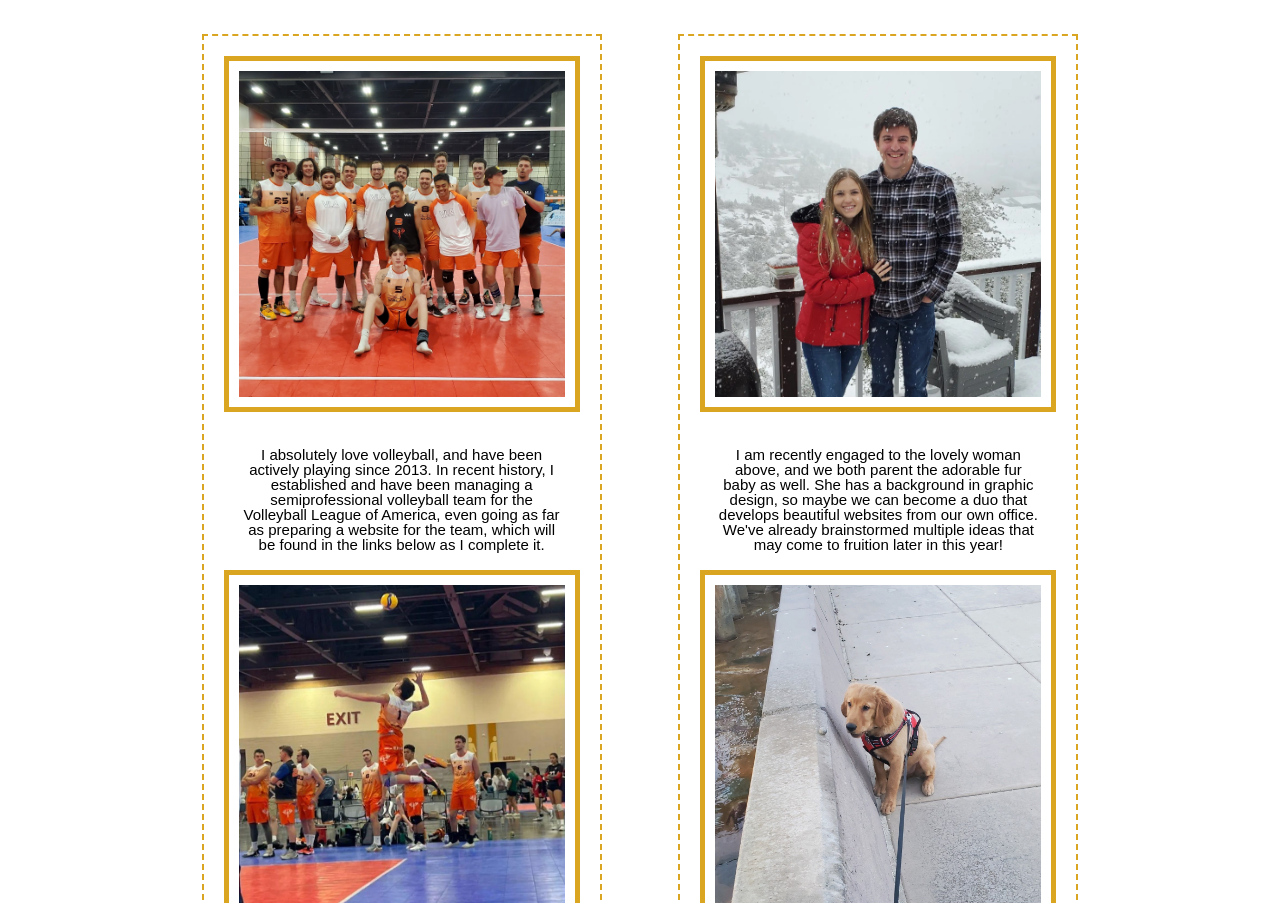
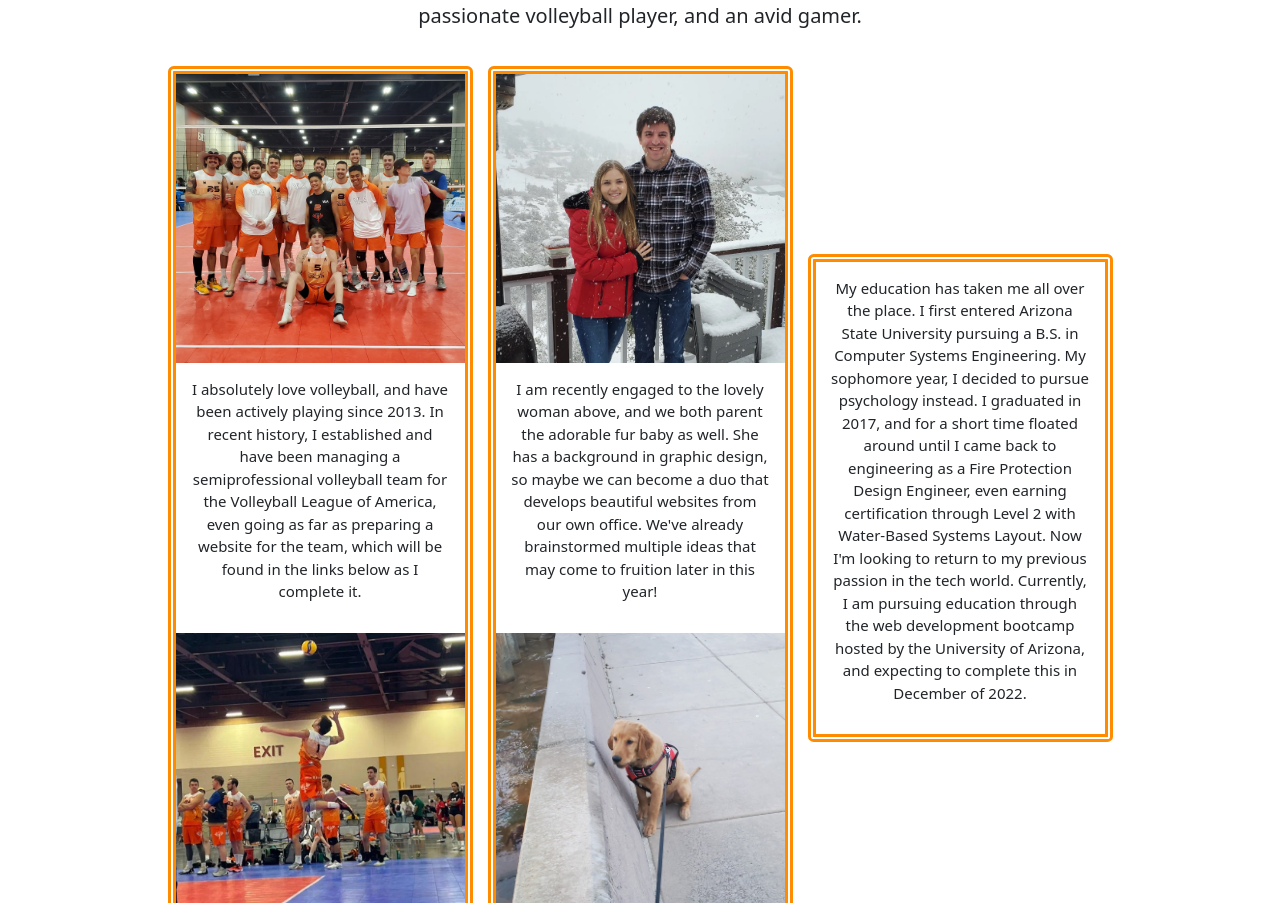
Before and after one commit to lucasz10/Zach-Lucas-Portfolio, a plain HTML site: page index.html in a window 1280 px wide. Shown: the part 324-1227 px from the top of the page. Drawn offline with nearby package versions, Linux system fonts and the light colour scheme.

Commit message:
Updated Nav headers and Bio with bootstrap

```diff
--- a/assets/css/style.css
+++ b/assets/css/style.css
@@ -89,24 +89,10 @@ h2 {
 }
 
 .bio {
-    border: 2px dashed var(--primary-background);
-    width: 25%;
-    padding: 20px;
-    margin: 3%;
-    min-width: 400px;
+    border: 8px double var(--primary-background);
+
 }
 
-.bio p{
-    padding: 5%;
-    text-align: center;
-}
-
-.bio img {
-    width: 100%;
-    padding: 10px;
-    border: 5px solid var(--primary-background);
-
-}
 /* Section for altering project list formatting */
 
 #projects {
--- a/index.html
+++ b/index.html
@@ -4,59 +4,63 @@
     <title>Zachary Lucas - Web Development Portfolio</title>
     <link rel="stylesheet" href="./assets/css/reset.css">
     <link rel="stylesheet" href="./assets/css/style.css">
+    <link href="https://cdn.jsdelivr.net/npm/bootstrap@5.2.0/dist/css/bootstrap.min.css" rel="stylesheet">
 </head>
 
 <body>
-    <header>
+    <header class="text-center w-100">
         <h1> Zachary Lucas - Web Development Portfolio</h1>
         <!-- Links to sections in header -->
         <nav>
-            <ul class="navTools">
-                <li><a class="navBar" href='#introduction'>Introduction</a></li>
-                <li><a class="navBar" href='#projects'>Web Development Projects</a></li>
-                <li><a class="navBar" href='#socials'>Socials & Contact Info</a></li>
-            </ul>
+            <div class="col">
+                <a class="btn btn-secondary" href="#introduction" role="button">Introduction</a>
+                <a class="btn btn-secondary" href="#projects" role="button">Web Development Projects</a>
+                <a class="btn btn-secondary" href="#socials" role="button">Socials & Contact Info</a>
+            </div>
         </nav>
     </header>
+
     <!-- Introductory details -->
     <h2>Introduction:</h2>
     <p class="summary">
         My name is Zachary Lucas, an aspiring web developer and software engineer.
         At a basic level, you can summarize me as a passionate volleyball player, and an avid gamer.
     </p>
-    <div class = "aboutMe">
-        <article class="bio" id="introduction">
-            <img src="./assets/images/20220626_150006.jpg" alt="Me performing a jump serve">
-            <p>
-                <br>
+    <div class="aboutMe d-flex justify-content-center align-items-center">
+        <div class="col-3">
+            <div class="card mx-2" style="border: 8px double darkorange" id="introduction">
+                <img src="./assets/images/20220626_150006.jpg" class="card-image-top" alt="Me performing a jump serve">
+                <div class="card-body">
+                    <p class="text-center">
                             I absolutely love volleyball, and have been actively playing since 2013.
                             In recent history, I established and have been managing a semiprofessional
                             volleyball team for the Volleyball League of America, even going as far as
                             preparing a website for the team, which will be found in the links below as
                             I complete it.
-                </br>
                     </p>
-            <img src="./assets/images/IMG_20220629_104454_947.jpg" alt="My current volleyball team, the Phoenix Valor">
-        </article>
-        <article class="bio">
-            <img src="./assets/images/IMG_20220627_133231_118.jpg" alt="My fiance and myself in the snow">
-
-            <p>
-                <br>
+                </div>
+                <img src="./assets/images/IMG_20220629_104454_947.jpg" class="card-image-bottom" alt="My current volleyball team, the Phoenix Valor">
+            </div>
+        </div>
+        <div class="col-3">
+            <div class="card mx-2" style="border: 8px double darkorange">
+                <img src="./assets/images/IMG_20220627_133231_118.jpg" class="card-image-top" alt="My fiance and myself in the snow">
+                <div class="card-body">
+                    <p class="text-center">
                             I am recently engaged to the lovely woman above, and we both parent the adorable
                             fur baby as well. She has a background in graphic design, so maybe we can become
                             a duo that develops beautiful websites from our own office. We've already brainstormed
                             multiple ideas that may come to fruition later in this year!
-                </br>
+                    </p>
+                </div>
+                <img src="./assets/images/20220516_191501.jpg" class="card-image-bottom" alt="My Golden Retriever puppy, Fenix">
+            </div>
+        </div>
 
-            </p>
-
-            <img src="./assets/images/20220516_191501.jpg" alt="My Golden Retriever puppy, Fenix">
-        </article>
-
-        <article class="bio">
-            <p>
-                <br>
+        <div class="col-3">
+            <div class="card mx-2" style="border: 8px double darkorange">
+                <div class="card-body">
+                <p class="text-center">
                         My education has taken me all over the place. I first entered Arizona State University
                         pursuing a B.S. in Computer Systems Engineering. My sophomore year, I decided to pursue
                         psychology instead. I graduated in 2017, and for a short time floated around until I came
@@ -64,9 +68,9 @@
                         Level 2 with Water-Based Systems Layout. Now I'm looking to return to my previous passion in
                         the tech world. Currently, I am pursuing education through the web development bootcamp hosted
                         by the University of Arizona, and expecting to complete this in December of 2022.
-                </br>
                 </p>
-        </article>
+            </div>
+        </div>
     </div>
 
     <!-- Screenshots and links to projects -->
@@ -95,7 +99,7 @@
     </section>
 
 
-    <footer id="socials">
+    <footer class="w-100" id="socials">
         <h3> Socials & Contact Information </h3>
         <ul class="navTools">
             <li><a class="navBar" href='mailto:lucas.zach10@gmail.com' target='blank'> Email</a></li>
@@ -103,5 +107,5 @@
         </ul>
     </footer>
 
-
+    <script src="https://cdn.jsdelivr.net/npm/bootstrap@5.2.0/dist/js/bootstrap.bundle.min.js"></script>
 </body>
```
Lines whose indentation alone changed are shown as unchanged.
